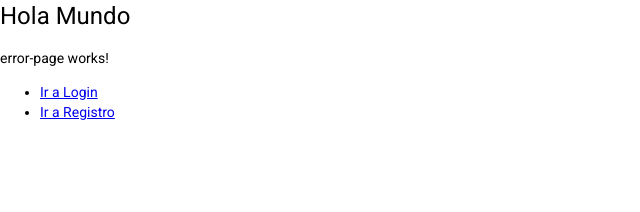
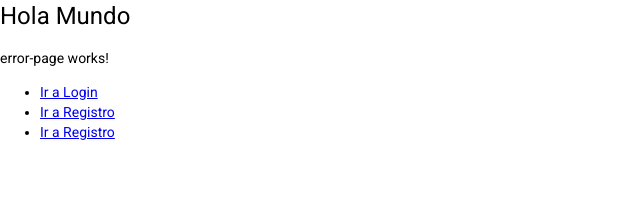
Before and after one commit to Jonathanmzd/AppHeroesNG, an Angular app: page /404 in a window 1280 px wide. Shown: the top 212 px of the page, without its empty margins (0-640 px from the left). Built offline with nearby package versions, Linux system fonts and the light colour scheme.

Commit message:
175. Mostrar Rutas Hijas - Segundo RouterOutlet

```diff
--- a/src/app/app-routing.module.ts
+++ b/src/app/app-routing.module.ts
@@ -8,7 +8,7 @@ const routes: Routes = [
     loadChildren:() => import('./auth/auth.module').then(m => m.AuthModule)
   },
   {
-    path:'auth',
+    path:'heroes',
     loadChildren:() => import('./heroes/heroes.module').then(m => m.HeroesModule)
   },
   {
--- a/src/app/heroes/heroes-routing.module.ts
+++ b/src/app/heroes/heroes-routing.module.ts
@@ -3,11 +3,13 @@ import { RouterModule, Routes } from '@angular/router';
 import { AgregarComponent } from './pages/agregar/agregar.component';
 import { BuscarComponent } from './pages/buscar/buscar.component';
 import { HeroeComponent } from './pages/heroe/heroe.component';
+import { HomeComponent } from './pages/home/home.component';
 import { ListadoComponent } from './pages/listado/listado.component';
 
 const routes: Routes = [
   {
     path: '',
+    component: HomeComponent,
     children: [
       {
         path: 'listado',
@@ -38,7 +40,6 @@ const routes: Routes = [
 ];
 
 @NgModule({
-  declarations: [],
   imports: [RouterModule.forChild(routes)],
   exports: [RouterModule],
 })
--- a/src/app/heroes/pages/home/home.component.html
+++ b/src/app/heroes/pages/home/home.component.html
@@ -1 +1,4 @@
-<p>home works!</p>
+<p>HEROES!</p>
+<hr>
+
+<router-outlet></router-outlet>
--- a/src/app/shared/error-page/error-page.component.html
+++ b/src/app/shared/error-page/error-page.component.html
@@ -7,4 +7,7 @@
   <li>
     <a routerLink="/auth/registro">Ir a Registro</a>
   </li>
+  <li>
+    <a routerLink="/heroes/listado">Ir a Registro</a>
+  </li>
 </ul>
```
